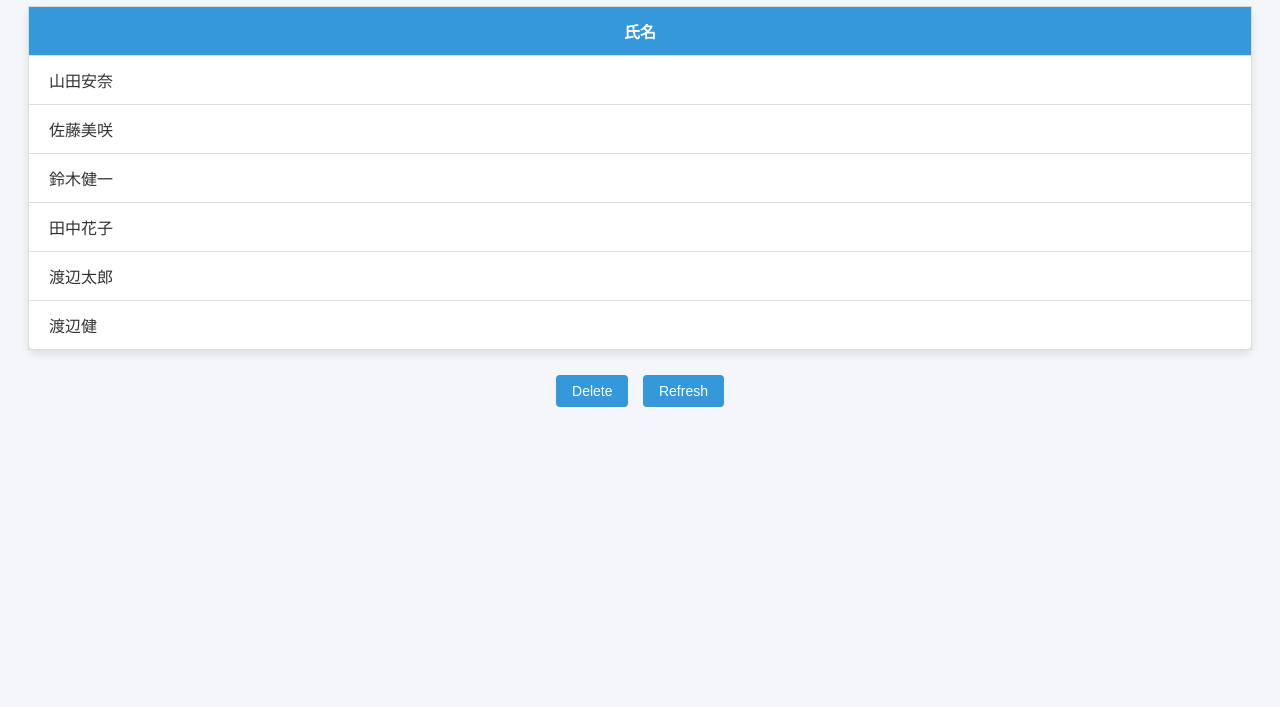
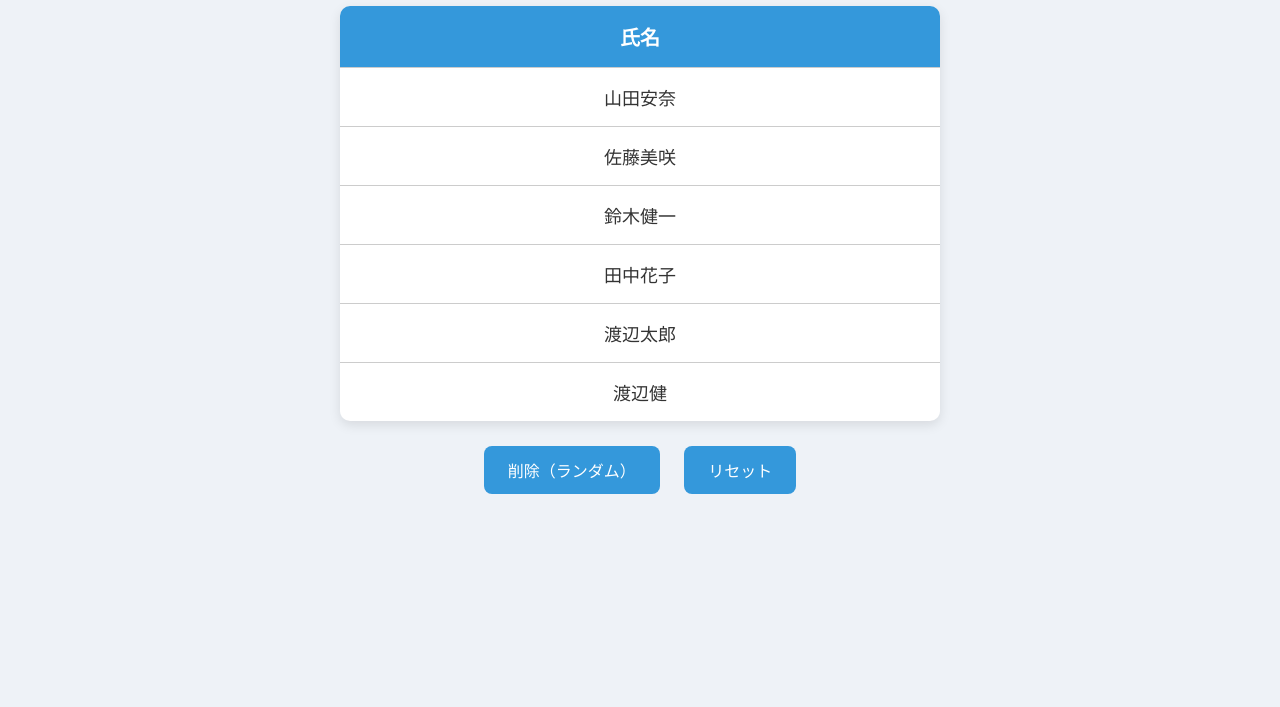
Before and after one commit to kodamaaaaaa/NoAttendance, a plain HTML site: page index.html in a window 1280 px wide. Shown: the part 93-800 px from the top of the page. Drawn offline with Linux system fonts and the light colour scheme.

Commit message:
Update index.html

```diff
--- a/index.html
+++ b/index.html
@@ -8,60 +8,87 @@
     body {
       font-family: 'Arial', sans-serif;
       padding: 20px;
-      background-color: #f4f6f9;
+      background-color: #eef2f7;
       color: #333;
+      margin: 0;
     }
 
     h1 {
       text-align: center;
-      font-size: 24px;
+      font-size: 28px;
       color: #2c3e50;
+      margin-bottom: 20px;
+    }
+
+    .table-container {
+      max-width: 600px;
+      margin: 0 auto;
+      overflow-x: auto;
+      background: #fff;
+      border-radius: 10px;
+      box-shadow: 0 4px 12px rgba(0, 0, 0, 0.1);
     }
 
     table {
       width: 100%;
       border-collapse: collapse;
-      margin-top: 20px;
-      background-color: white;
-      border-radius: 8px;
-      box-shadow: 0 4px 8px rgba(0, 0, 0, 0.1);
+      font-size: 18px;
     }
 
     th, td {
-      padding: 12px 20px;
-      text-align: left;
-      border: 1px solid #ddd;
+      padding: 16px;
+      text-align: center;
+      border-bottom: 1px solid #ccc;
     }
 
     th {
       background-color: #3498db;
       color: white;
+      font-size: 20px;
+    }
+
+    tr:last-child td {
+      border-bottom: none;
+    }
+
+    .controls {
       text-align: center;
+      margin-top: 25px;
     }
 
     .button {
-      padding: 8px 16px;
-      font-size: 14px;
+      padding: 12px 24px;
+      font-size: 16px;
+      margin: 0 10px;
       background-color: #3498db;
       color: white;
       border: none;
-      border-radius: 4px;
+      border-radius: 8px;
       cursor: pointer;
-      margin: 5px;
+      transition: background-color 0.3s;
     }
 
     .button:hover {
-      background-color: #2980b9;
+      background-color: #2c80b4;
     }
 
-    .center {
-      text-align: center;
-      margin-top: 20px;
+    @media (max-width: 600px) {
+      .button {
+        width: 100%;
+        margin: 10px 0;
+      }
+
+      .controls {
+        display: flex;
+        flex-direction: column;
+        align-items: center;
+      }
     }
   </style>
 </head>
 <body>
   <h1>未出席者</h1>
+
   <div class="table-container">
     <table id="nameTable">
       <thead>
@@ -70,14 +97,14 @@
         </tr>
       </thead>
       <tbody id="tableBody">
-        <!-- JavaScriptで生成 -->
+        <!-- JavaScriptで挿入 -->
       </tbody>
     </table>
   </div>
 
-  <div class="center">
-    <button class="button" onclick="deleteRandom()">Delete</button>
-    <button class="button" onclick="refreshTable()">Refresh</button>
+  <div class="controls">
+    <button class="button" onclick="deleteRandom()">削除（ランダム）</button>
+    <button class="button" onclick="refreshTable()">リセット</button>
   </div>
 
   <script>
@@ -106,7 +133,6 @@
       const tbody = document.getElementById("tableBody");
       const rows = tbody.querySelectorAll("tr");
       if (rows.length === 0) return;
-
       const randomIndex = Math.floor(Math.random() * rows.length);
       rows[randomIndex].remove();
     }
```
